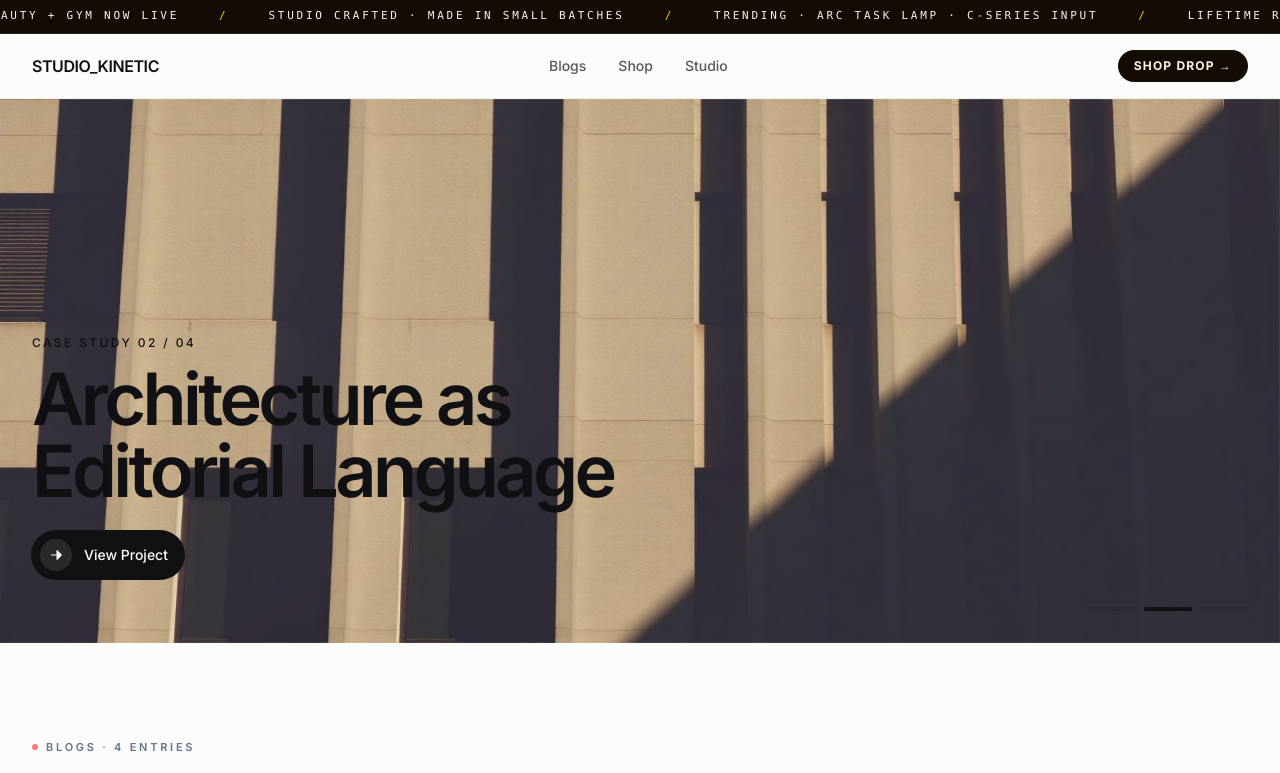
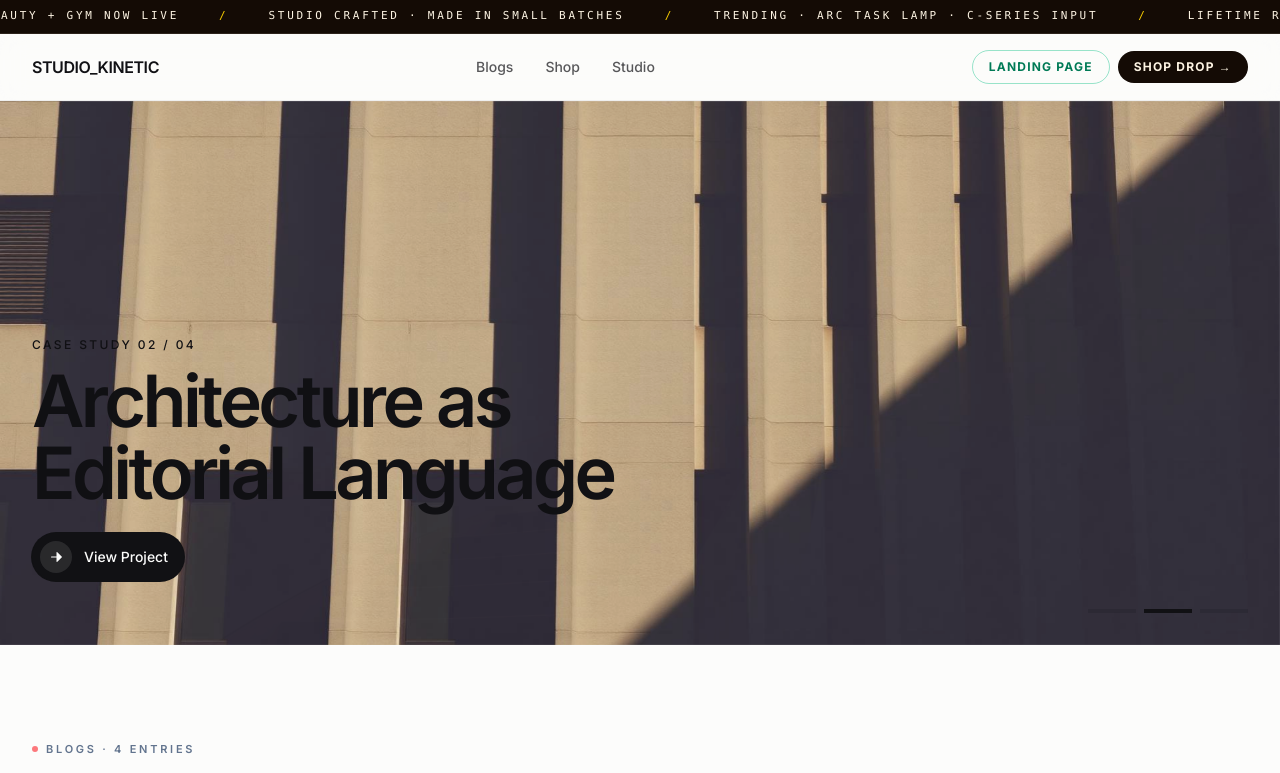
Before and after one commit to hamzashiwani/radiant-launch-web, a React (Vite) app: page / in a window 1280 px wide. Shown: the top 773 px of the page. Built offline with nearby package versions, Linux system fonts and the light colour scheme.

Commit message:
Changes
Co-authored-by: hamzashiwani <107464427+hamzashiwani@users.noreply.github.com>

```diff
--- a/src/routes/index.tsx
+++ b/src/routes/index.tsx
@@ -1208,9 +1208,20 @@ function Index() {
            <Link to="/products" className="text-sm font-medium text-foreground/70 hover:text-foreground transition-colors">Shop</Link>
            <a href="#studio" className="text-sm font-medium text-foreground/70 hover:text-foreground transition-colors">Studio</a>
          </div>
-        <Link to="/products" className="inline-flex items-center gap-2 bg-ink text-cream rounded-full px-3.5 sm:px-4 py-1.5 sm:py-2 text-[10px] sm:text-xs font-bold uppercase tracking-widest hover:scale-[1.04] transition-transform">
-          Shop drop →
-        </Link>
+        <div className="flex items-center gap-2">
+          <Link
+            to="/landing-page"
+            className="hidden sm:inline-flex items-center gap-2 rounded-full border border-emerald-500/40 text-emerald-700 hover:bg-emerald-500/10 px-3.5 sm:px-4 py-1.5 sm:py-2 text-[10px] sm:text-xs font-bold uppercase tracking-widest transition-colors"
+          >
+            Landing Page
+          </Link>
+          <Link
+            to="/products"
+            className="inline-flex items-center gap-2 bg-ink text-cream rounded-full px-3.5 sm:px-4 py-1.5 sm:py-2 text-[10px] sm:text-xs font-bold uppercase tracking-widest hover:scale-[1.04] transition-transform"
+          >
+            Shop drop →
+          </Link>
+        </div>
         <MobileMenu />
       </nav>
 
```
